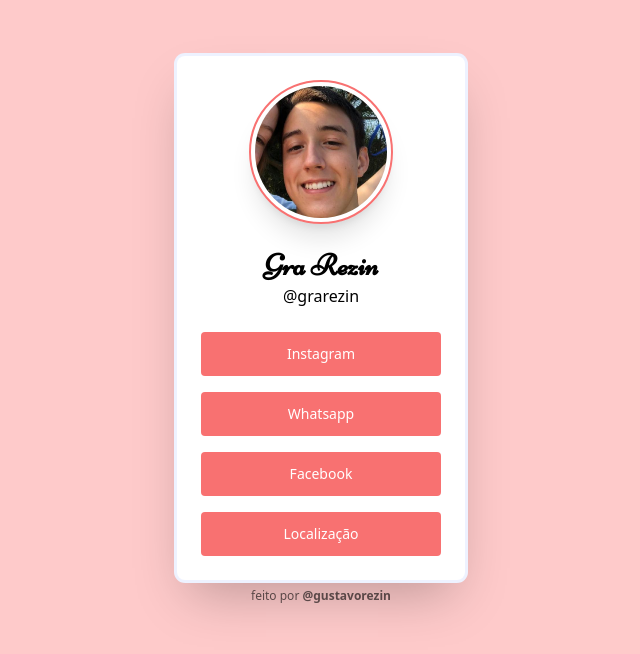
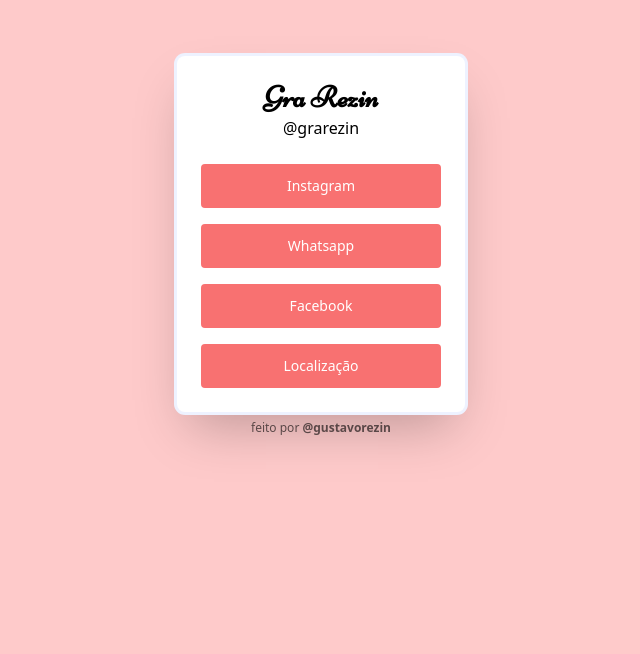
Before and after one commit to gustavorezin/link-grasi, a website: page src/index.html in a window 1280 px wide. Shown: the whole page, without its empty margins (319-959 px from the left). Drawn offline with Linux system fonts and the light colour scheme.

Commit message:
sem imagem

```diff
--- a/src/index.html
+++ b/src/index.html
@@ -9,9 +9,9 @@
 </head>
 <body class="flex flex-col items-center bg-red-200">
     <div class="flex flex-col justify-center bg-white rounded-lg shadow-2xl p-6 space-y-6 w-72 mt-14 ring ring-indigo-50">
-        <div class="rounded-full border-2 border-red-400 w-36 m-auto shadow-xl">
+        <!-- <div class="rounded-full border-2 border-red-400 w-36 m-auto shadow-xl">
             <img src="./images/teste.jpeg" alt="Foto perfil @grarezin" class="w-36 rounded-full p-1">
-        </div>
+        </div> -->
         <div class="text-center">
             <h1 class="font-primary font-semibold text-3xl">Gra Rezin</h1>
             <p class="font-light">@grarezin</p>
```
